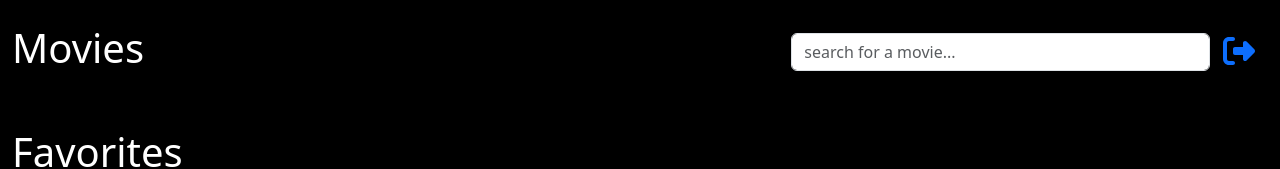
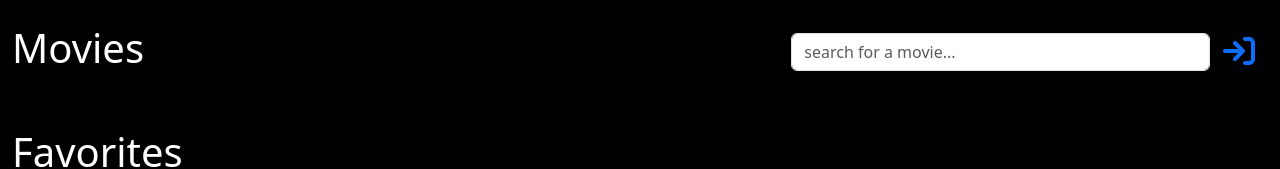
Before and after one commit to lovis-ambrose/MoviesHub, a React (Create React App) app: page / in a window 1280 px wide. Shown: the top 169 px of the page. Built offline with nearby package versions, Linux system fonts and the light colour scheme; no server answers.

Commit message:
fix conditional rendering

```diff
--- a/src/components/Home.js
+++ b/src/components/Home.js
@@ -4,20 +4,22 @@ import MovieList from './MovieList';
 import MovieListHeading from './MovieListHeading';
 import SearchMovie from './SearchField';
 import AddFavorite from './AddFavorite';
-import Removefavorites from './RemoveFavorite';
 import {useNavigate} from 'react-router-dom';
 import {FontAwesomeIcon} from "@fortawesome/react-fontawesome";
-import {faSignOutAlt} from "@fortawesome/free-solid-svg-icons/faSignOutAlt";
+import RemoveFavorites from "./RemoveFavorite";
+import {faSignOut} from "@fortawesome/free-solid-svg-icons/faSignOut";
+import {faSignIn} from "@fortawesome/free-solid-svg-icons/faSignIn";
 
 const Home = () => {
 
     const [movies, setMovies] = useState([]);
     const [favorites, setFavorites] = useState([]);
     const [searchValue, setSearchValue] = useState('');
+    const [isLoggedIn, setIsLoggedIn] = useState(false);
+    const handleNavigation = useNavigate();
+
     const databaseId = process.env.REACT_APP_MOVIES_DATABASE_ID;
     const movieCollectionId = process.env.REACT_APP_MOVIE_COLLECTION_ID;
-
-    const handleNavigation = useNavigate();
 
 
     const getMovieRequest = async (searchValue) => {
@@ -25,13 +27,30 @@ const Home = () => {
 
         const response = await fetch(apiUrl);
         const responseJson = await response.json();
-        // log response
         // console.log(responseJson);
 
         if (responseJson.Search) {
         setMovies(responseJson.Search);
         }
     };
+
+    // Check if user is logged in when the component mounts
+    useEffect(() => {
+        const checkUserSession = async () => {
+            try {
+                const user = await account.get(); // Check if user session exists
+                if (user.$id) {
+                    // console.log(user);
+                    setIsLoggedIn(true);
+                }
+            } catch (error) {
+                console.log("user not found");
+                setIsLoggedIn(false);
+            }
+        };
+
+        checkUserSession();
+    }, []);
 
     // call the method only when page loads
     useEffect(() => {
@@ -96,32 +115,46 @@ const Home = () => {
     const handleLogout = async () => {
         try {
             await account.deleteSession('current'); // Log out the user
+            setIsLoggedIn(false);
             handleNavigation('/login'); // Redirect to login page
         } catch (error) {
             console.error('Logout failed:', error);
         }
     };
 
+    // Handle login redirect
+    const handleLoginRedirect = () => {
+        handleNavigation('/login'); // Redirect to the login page
+    };
+
     return(
         <div className='container-fluid'>
-            <div className='d-flex flex-row align-items-center mt-4 mb-4 sticky-top'>
-                <MovieListHeading heading="Movies" />
-                <SearchMovie searchValue={searchValue} setSearchValue={setSearchValue} />
-                <button className="btn btn-link" onClick={handleLogout} title="Logout">
-                    <FontAwesomeIcon icon={faSignOutAlt} size="2x" />
-                </button>
+            <div className="d-flex justify-content-between align-items-center mt-4 mb-4 sticky-top">
+                <MovieListHeading heading="Movies"/>
+                <SearchMovie searchValue={searchValue} setSearchValue={setSearchValue}/>
+                {/* Conditionally show login or logout button */}
+                {isLoggedIn ? (
+                    <button className="btn btn-link" onClick={handleLogout} title="Logout">
+                        <FontAwesomeIcon icon={faSignOut} size="2x"/>
+                    </button>
+                ) : (
+                    <button className="btn btn-link" onClick={handleLoginRedirect} title="Login">
+                        <FontAwesomeIcon icon={faSignIn} size="2x"/>
+                    </button>
+                )}
             </div>
 
-            <div className='d-flex flex-row' style={{  overflowY: 'auto' }}>
-                <MovieList movies={movies} handleFavoritesClick={addFavoriteMovie}  favoriteMovie={AddFavorite} />
+            <div className='d-flex flex-row' style={{overflowY: 'auto'}}>
+                <MovieList movies={movies} handleFavoritesClick={addFavoriteMovie} favoriteMovie={AddFavorite}/>
             </div>
 
             <div className='d-flex flex-row align-items-center mt-4 mb-4 sticky-top'>
-                <MovieListHeading heading="Favorites" />
+                <MovieListHeading heading="Favorites"/>
             </div>
 
-            <div className='d-flex flex-row' style={{  overflowY: 'auto' }}>
-                <MovieList movies={favorites} handleFavoritesClick={removeFavoriteMovie}  favoriteMovie={Removefavorites} />
+            <div className='d-flex flex-row' style={{overflowY: 'auto'}}>
+                <MovieList movies={favorites} handleFavoritesClick={removeFavoriteMovie}
+                           favoriteMovie={RemoveFavorites}/>
             </div>
         </div>
     );
--- a/src/components/RemoveFavorite.js
+++ b/src/components/RemoveFavorite.js
@@ -1,6 +1,6 @@
 import React from "react";
 
-const Removefavorites = () => {
+const RemoveFavorites = () => {
     return (
         <>
             <span style={{marginRight: 10}}>Remove from Favorites</span>
@@ -11,4 +11,4 @@ const Removefavorites = () => {
     );
 }
 
-export default Removefavorites;
+export default RemoveFavorites;
```
